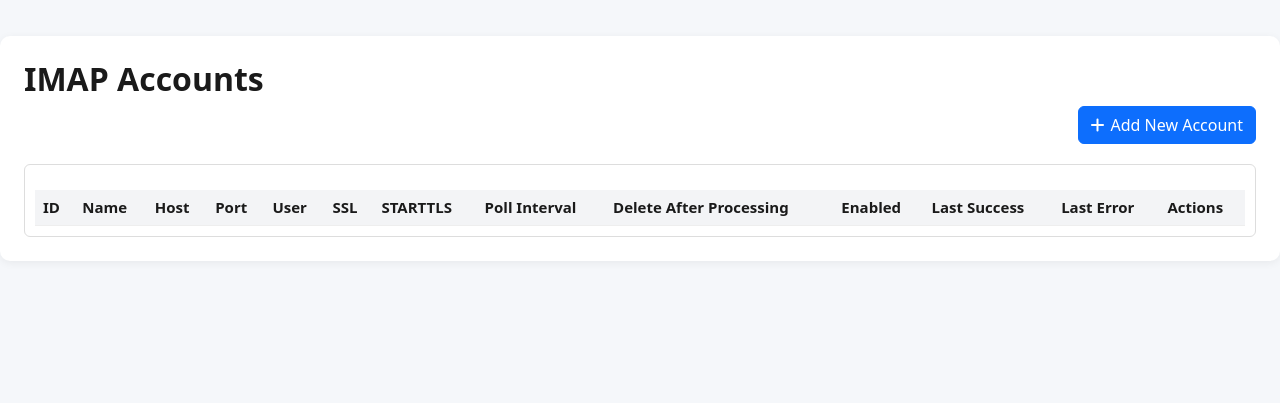
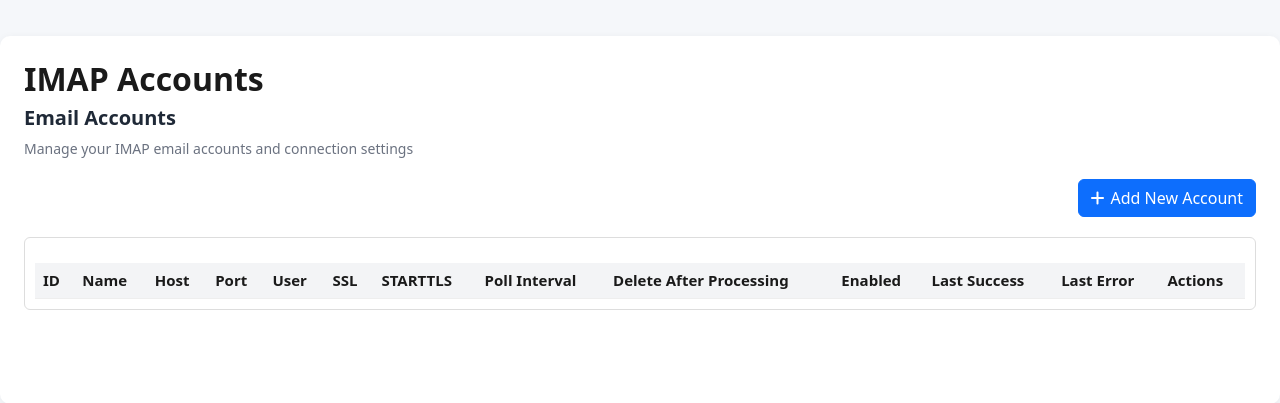
Before and after one commit to daygle/daygle-mail-archiver, a FastAPI app: template api/templates/imap_accounts.html in a window 1280 px wide. Shown: the part 58-461 px from the top of the page. Run offline with FastAPI, Linux system fonts and the light colour scheme; the template is opened without the code that fills it, so the values that code supplies are empty; parts of the project's set-up code (start-up, migrations or seed data) failed here and were passed over.

Commit message:
IMAP Accounts Formatting

```diff
--- a/api/templates/imap_accounts.html
+++ b/api/templates/imap_accounts.html
@@ -2,6 +2,11 @@
 {% block content %}
 
 <h2>IMAP Accounts</h2>
+
+<!-- IMAP Accounts Section -->
+<div class="settings-section">
+    <h3>Email Accounts</h3>
+    <p class="section-description">Manage your IMAP email accounts and connection settings</p>
 
     <div class="imap-actions">
         <a href="/imap_accounts/new"><button class="btn btn-primary"><i class="fa-solid fa-plus"></i> Add New Account</button></a>
@@ -47,5 +52,6 @@
             {% endfor %}
         </table>
     </div>
+</div>
 
 {% endblock %}
```
Lines whose indentation alone changed are shown as unchanged.
